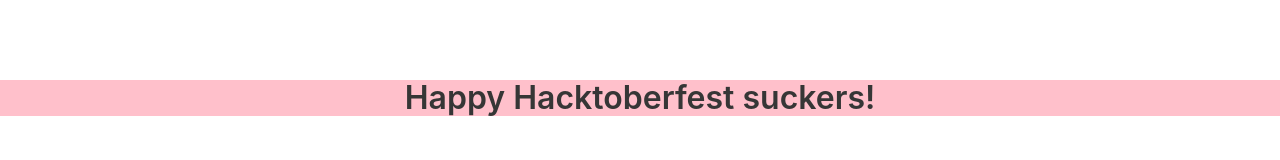
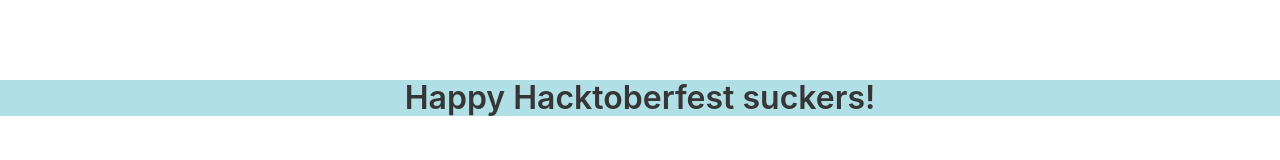
Before and after one commit to UCCNetsoc/Netfest-Intro, a plain HTML site: page index.html in a window 1280 px wide. Drawn offline with nearby package versions, Linux system fonts and the light colour scheme.

Commit message:
Made the background more prettier please accept

```diff
--- a/index.html
+++ b/index.html
@@ -8,7 +8,7 @@
     <head>
         <title>Netsoc Gamer Club</title>
     </head>
-    <body style="background: pink">
+    <body style="background-color: powderblue">
         <div>
             <div style="max-width: 50%; margin: 5em auto; text-align: center; color: "green">
                 <h1 class="title">Happy Hacktoberfest suckers!</h1>
```
